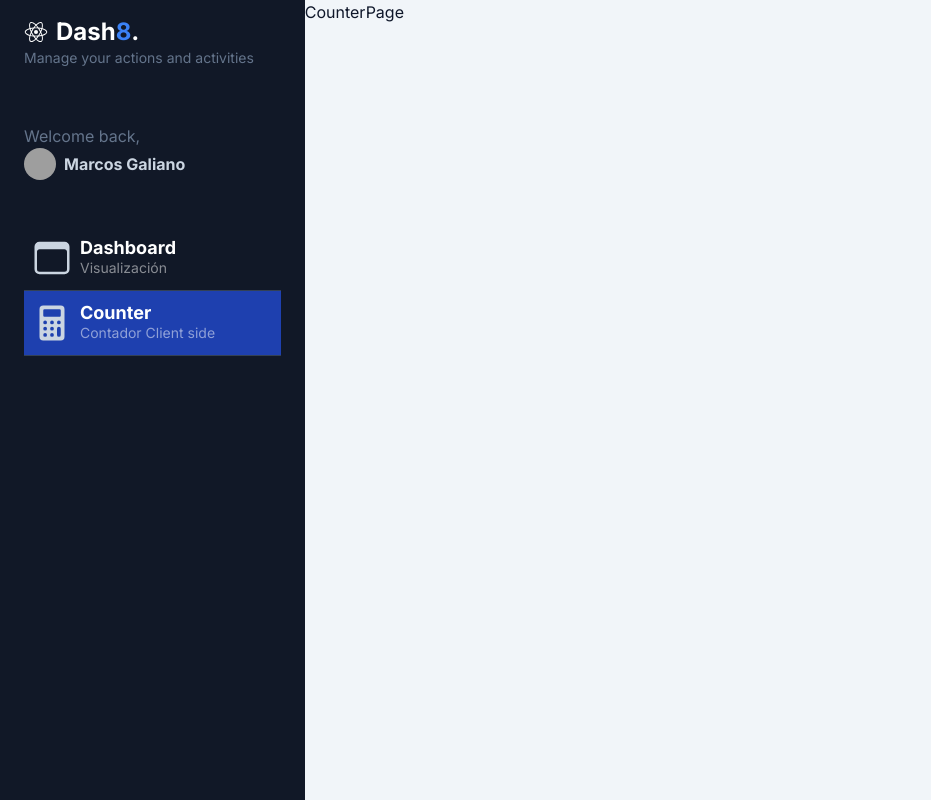
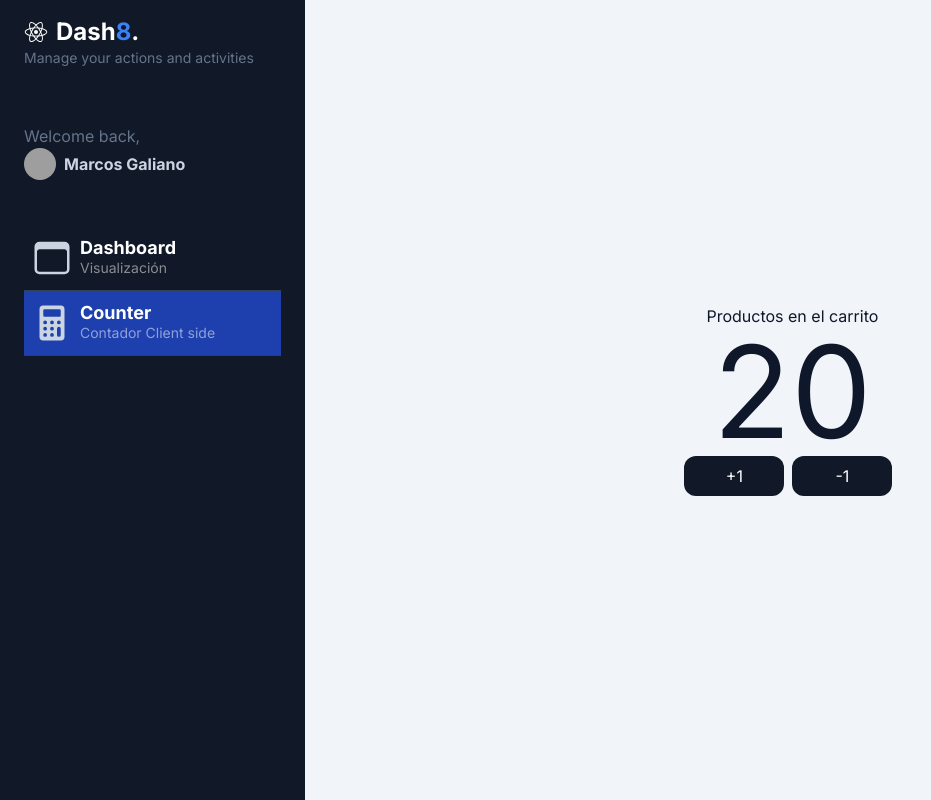
Before and after one commit to MarcosIsmael/dashboard, a Next.js app: page /dashboard/counter in a window 1280 px wide. Shown: the whole page, without its empty margins (0-931 px from the left). Built offline with nearby package versions, Linux system fonts and the light colour scheme; grey boxes are pictures that could not be loaded.

Commit message:
separando codigo para meta datos

```diff
--- a/src/app/dashboard/counter/page.tsx
+++ b/src/app/dashboard/counter/page.tsx
@@ -1,8 +1,19 @@
+import { CounterCart } from "@/app/shopping-cart/components";
+
+
+
+export const metadata ={
+  title: 'Sopping cart',
+  description:'Un simple contador'
+}
+
 
 export default function CounterPage() {
+
   return (
-    <div>
-      <h1>CounterPage</h1>
+    <div className="flex flex-col items-center justify-center w-full h-full">
+      <span>Productos en el carrito</span>
+      <CounterCart value={20}/>
     </div>
   );
 }
--- /dev/null
+++ b/src/app/shopping-cart/components/CounterCart.tsx
@@ -0,0 +1,18 @@
+'use client'
+import { useState } from "react";
+
+interface Props {
+  value?: number
+}
+export function CounterCart({ value = 0 }: Props) {
+  const [count, setCount] = useState(value)
+  return (
+    <>
+      <span className="text-9xl">{count}</span>
+
+      <div className="flex">
+        <button className="flex items-center justify-center p-2 rounded-xl bg-gray-900 text-white hover:bg-gray-600 transition-all w-[100px] mr-2" onClick={(e) => { setCount(count => count + 1) }}> +1</button>
+        <button className="flex items-center justify-center p-2 rounded-xl bg-gray-900 text-white hover:bg-gray-600 transition-all w-[100px] mr-2" onClick={(e) => { setCount(count => count - 1) }} >-1</button>
+      </div> </>
+  );
+}
--- /dev/null
+++ b/src/app/shopping-cart/components/index.ts
@@ -0,0 +1 @@
+export { CounterCart } from './CounterCart'
```
